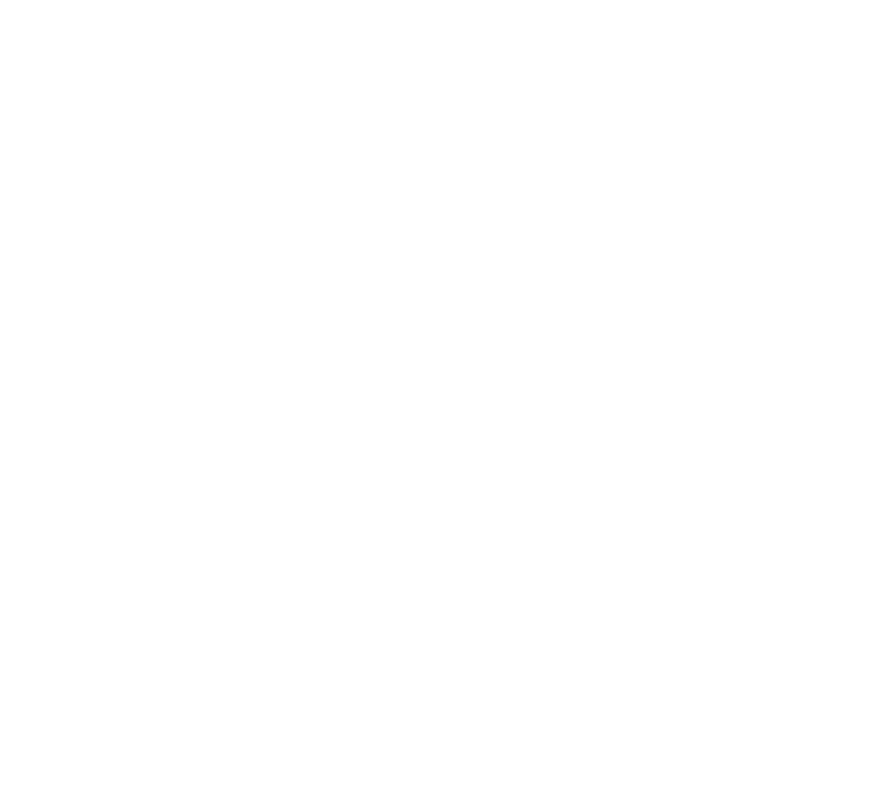
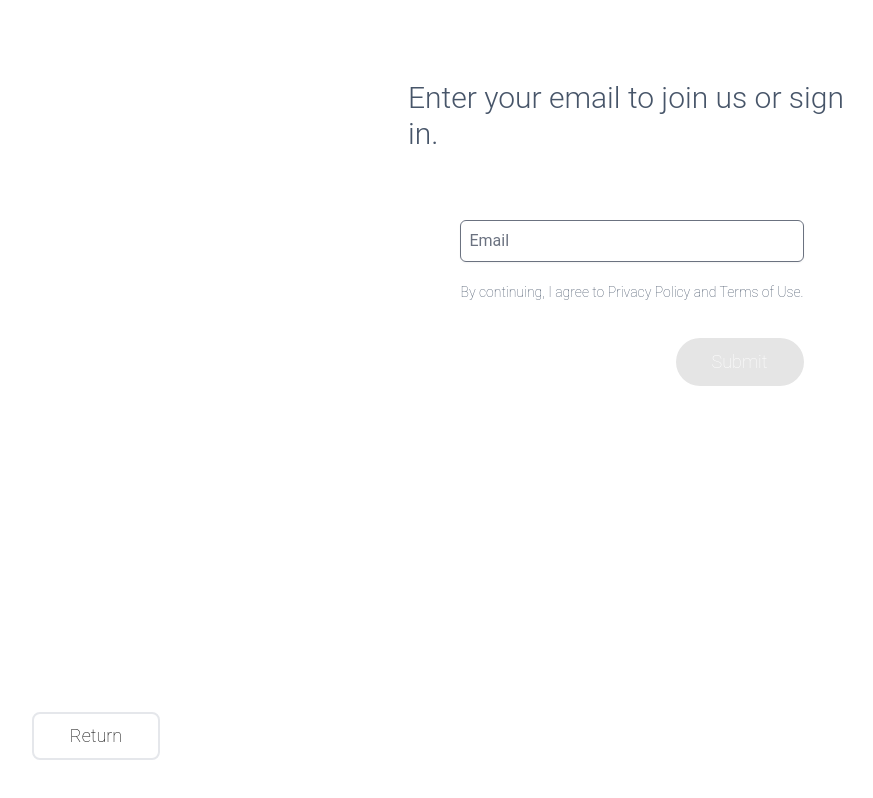
Before and after one commit to mSharifHub/e-commerce, a React (Create React App) app: page /api/credentials/check-email in a window 1280 px wide. Before the commit this address had no page. Shown: the whole page, without its empty margins (8-881 px from the left). Built offline with nearby package versions, Linux system fonts and the light colour scheme.

Commit message:
implementing registration and refratoring user state for the data to send and receive between front and back end

```diff
--- a/public/index.html
+++ b/public/index.html
@@ -4,7 +4,7 @@
 <head>
   <meta charset="UTF-8" />
   <meta name="viewport" content="width=device-width, initial-scale=1.0" />
-  <title>E-commerce</title>
+  <title>front End Application</title>
 </head>
 
 <body>
--- a/src/App.js
+++ b/src/App.js
@@ -1,13 +1,14 @@
 import { BrowserRouter as Router, Routes, Route } from "react-router-dom";
 import { Home } from "./components/pages/Home";
-
 import { Cart } from "./components/pages/Cart";
-import { SignIn } from "./components/pages/SignInAndSignOut/SignIn";
+import { CheckEmail } from "./components/pages/SignInAndSignOut/CheckEmail";
 import Help from "./components/pages/Help";
 import JoinUs from "./components/pages/JoinUs";
 import FindStore from "./components/pages/FindStore";
 import MinimalLayout from "./components/pages/Layouts/MinimalLayout";
 import MainLayout from "./components/pages/Layouts/MainLayout";
+import Register from "./components/pages/SignInAndSignOut/Register";
+import Authenticate from "./components/pages/SignInAndSignOut/Authenticate";
 
 export function App() {
   return (
@@ -24,8 +25,13 @@ export function App() {
           </Route>
 
           {/* Minimal layout route */}
-          <Route path="/api/sign-in" element={<MinimalLayout />}>
-            <Route index element={<SignIn />} />
+          <Route
+            path="/api/credentials/check-email"
+            element={<MinimalLayout />}
+          >
+            <Route index element={<CheckEmail />} />
+            <Route path="register" element={<Register />} />
+            <Route path="authenticate" element={<Authenticate />} />
           </Route>
         </Routes>
       </Router>
--- a/src/components/navigation/icons/User.jsx
+++ b/src/components/navigation/icons/User.jsx
@@ -5,7 +5,7 @@ import { faUser } from "@fortawesome/free-solid-svg-icons";
 export default function UserIcon() {
   return (
     <div className="flex justify-center items-center cursor-pointer transition-transform duration-100  hover:scale-125 ">
-      <Link to="/api/sign-in">
+      <Link to="/api/credentials/check-email">
         <FontAwesomeIcon icon={faUser} size="md" />
       </Link>
     </div>
--- /dev/null
+++ b/src/components/pages/SignInAndSignOut/Authenticate.jsx
@@ -0,0 +1,3 @@
+export default function Authenticate() {
+  return <div>Authenticate</div>;
+}
--- a/src/components/pages/SignInAndSignOut/SignIn.jsx
+++ b/src/components/pages/SignInAndSignOut/CheckEmail.jsx
@@ -2,14 +2,17 @@
 /* eslint-disable jsx-a11y/mouse-events-have-key-events */
 /* eslint-disable jsx-a11y/label-has-for */
 /* eslint-disable jsx-a11y/label-has-associated-control */
+import { Link, useNavigate } from "react-router-dom";
 import { useState } from "react";
 
-export function SignIn() {
+export function CheckEmail() {
   const [mouseOver, setMouseOver] = useState(false);
   const [email, setEmail] = useState("");
   const [valid, setValid] = useState(false);
   const [touched, setTouched] = useState(false);
   const [submitemail, setSubmitemail] = useState(false);
+
+  const navigate = useNavigate();
 
   const handleOnMouseOver = () => {
     setMouseOver(true);
@@ -26,34 +29,39 @@ export function SignIn() {
     setValid(regex.test(input) && input.length >= 3);
   };
 
-  // const dummyUser = {
-  //   email: "msharifemail@gmail.com",
-  //   password: "MySuperSecret01$%",
-  // };
+  const dummyUser = {
+    email: "msharifemail@gmail.com",
+    password: "",
+  };
 
   const handleEmailSubmit = (event) => {
     event.preventDefault();
     setSubmitemail(true);
     setTimeout(() => {
+      // TODO  replace with the back end  server response
+      if (email === dummyUser.email) {
+        navigate("authenticate");
+      } else {
+        navigate("register");
+      }
       setEmail("");
       setTouched(false);
       setValid(false);
       setSubmitemail(false);
-    }, 2000);
-
+    }, 3000);
     // TODO logic to send data to back end//
   };
 
   const label = touched && !valid ? "Required" : "Email";
 
   return (
-    <div className="w-screen  h-screen ">
-      <span className="text-3xl font-light flex justify-center items-center mt-[4rem] mx-auto text-slate-600 whitespace-normal  max-w-md  signInSignOutslideIn ">
+    <div className="relative  flex flex-col justify-start items-center w-screen  h-screen p-4 overflow-hidden">
+      <div className="text-3xl font-light flex justify-center items-center mt-[4rem] mx-auto text-slate-600 whitespace-normal  max-w-md  signInSignOutslideIn ">
         Enter your email to join us or sign in.
-      </span>
+      </div>
       <form
         type="submit"
-        className="max-w-md mx-auto mt-[4rem] space-y-5 signInSignOutslideIn "
+        className="max-w-full mx-auto mt-[4rem] space-y-5 signInSignOutslideIn "
         onSubmit={handleEmailSubmit}
       >
         <div className="relative">
@@ -113,12 +121,14 @@ export function SignIn() {
           </button>
         </div>
       </form>
-      {/* <button
-        type="button"
-        className="flex justify-center items-center w-[8rem] h-[3rem] mt-4 bg-black text-white rounded-full text-lg font-thin  capitalize transition-all duration-100 ease-out  cursor-pointer hover:scale-110"
-      >
-        return
-      </button> */}
+      <Link to="/">
+        <button
+          type="button"
+          className="absolute  bottom-10 left-10 justify-center items-center w-[8rem] h-[3rem] mt-4 text-black border-2 rounded-lg text-lg font-thin  capitalize transition-all duration-100 ease-out  cursor-pointer hover:scale-110"
+        >
+          return
+        </button>
+      </Link>
     </div>
   );
 }
--- /dev/null
+++ b/src/components/pages/SignInAndSignOut/Register.jsx
@@ -0,0 +1,24 @@
+import { Link } from "react-router-dom";
+import { useUser } from "../../../providers/contexts/userContext";
+
+export default function Register() {
+  return (
+    <div className="relative  flex flex-col justify-start items-center w-screen  h-screen p-4 overflow-hidden">
+      <div className=" flex flex-col text-3xl font-light   items-center mt-[4rem] mx-auto text-slate-600 whitespace-normal  max-w-md  signInSignOutslideIn ">
+        Now let&apos;s make you a Member.
+        <span className="flex justify-start items-center w-full text-sm mt-4">
+          We&apos;ve sent a code to
+        </span>
+      </div>
+
+      <Link to="/">
+        <button
+          type="button"
+          className="absolute  bottom-10 left-10 justify-center items-center w-[8rem] h-[3rem] mt-4 text-black border-2 rounded-lg text-lg font-thin  capitalize transition-all duration-100 ease-out  cursor-pointer hover:scale-110"
+        >
+          return
+        </button>
+      </Link>
+    </div>
+  );
+}
--- a/src/components/products/components/WriteReview.jsx
+++ b/src/components/products/components/WriteReview.jsx
@@ -44,7 +44,7 @@ export default function WriteReview({ addReview, productId, setIsVisible }) {
         <div className="flex justify-center items-center text-sm font-semibold mb-8">
           You must login to comment
         </div>
-        <Link to="/api/sign-in">
+        <Link to="/api/credentials/check-email">
           <button
             type="button"
             className=" flex justify-center mt-2   items-center w-[8rem] h-[3rem] border-2 rounded-full text-lg text-white bg-black font-thin  capitalize transition-all duration-100 hover:scale-105"
--- a/src/providers/UserProvider.jsx
+++ b/src/providers/UserProvider.jsx
@@ -4,12 +4,18 @@ import { userContext } from "./contexts/userContext";
 
 export function UserProvider({ children }) {
   const initialState = {
-    userId: null,
-    userName: null,
+    userId: "",
+    userAuthenticationCode: "",
+    userName: "",
+    userEmail: "",
+    userPassword: "",
+    userMailingAddress: "",
+    userPaymentMethods: [],
     reviews: [],
     shoppingCart: [],
     favorites: [],
     balance: 0,
+    orders: [],
   };
 
   const [state, dispatch] = useReducer(userReducer, initialState);
--- a/src/providers/reducers/userReducer.js
+++ b/src/providers/reducers/userReducer.js
@@ -4,6 +4,12 @@ export const userReducer = (state, action) => {
   );
 
   switch (action.type) {
+    case "SET_EMAIL":
+      return {
+        ...state,
+        userEmail: action.payload,
+      };
+
     case "ADD_REVIEW":
       return {
         ...state,
```
